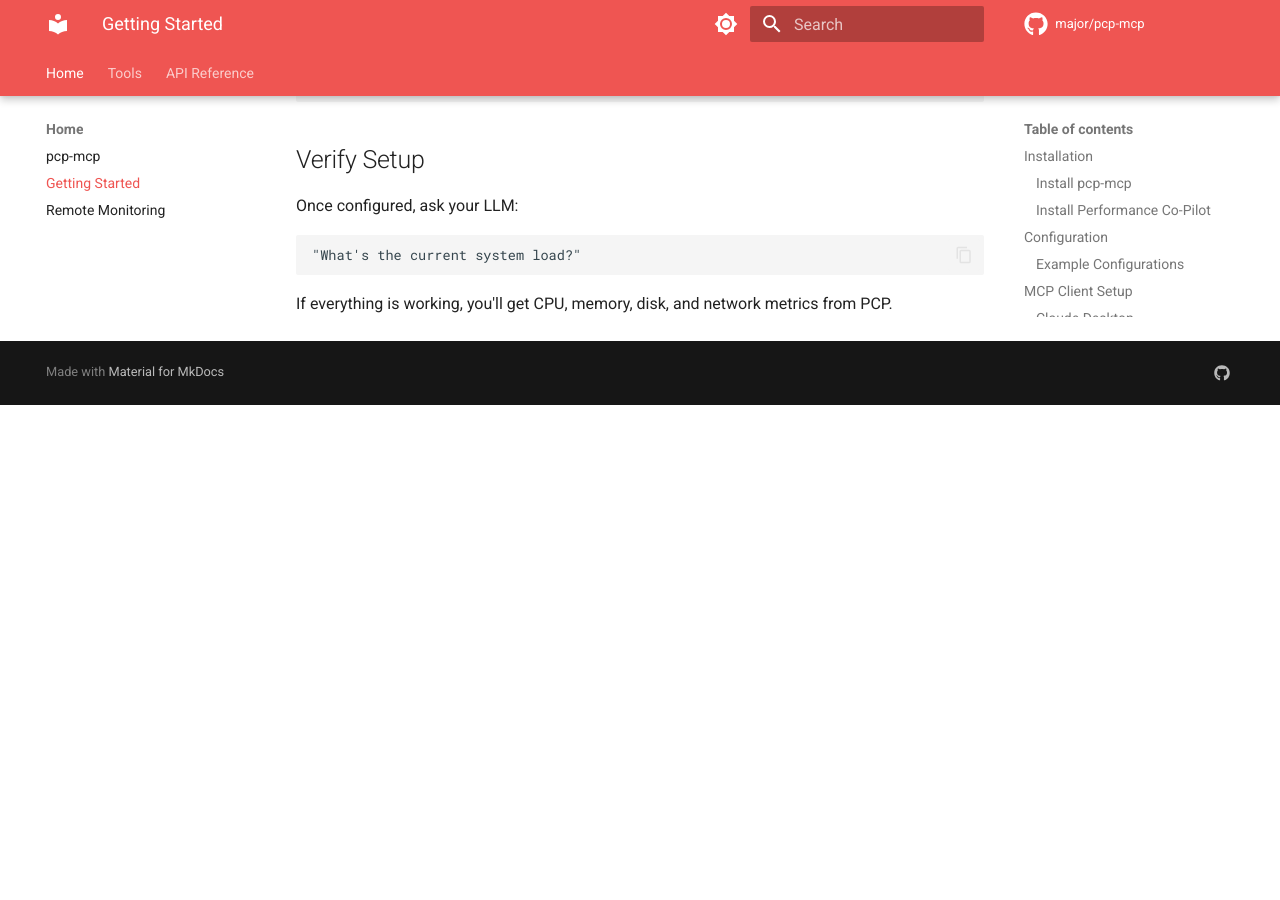
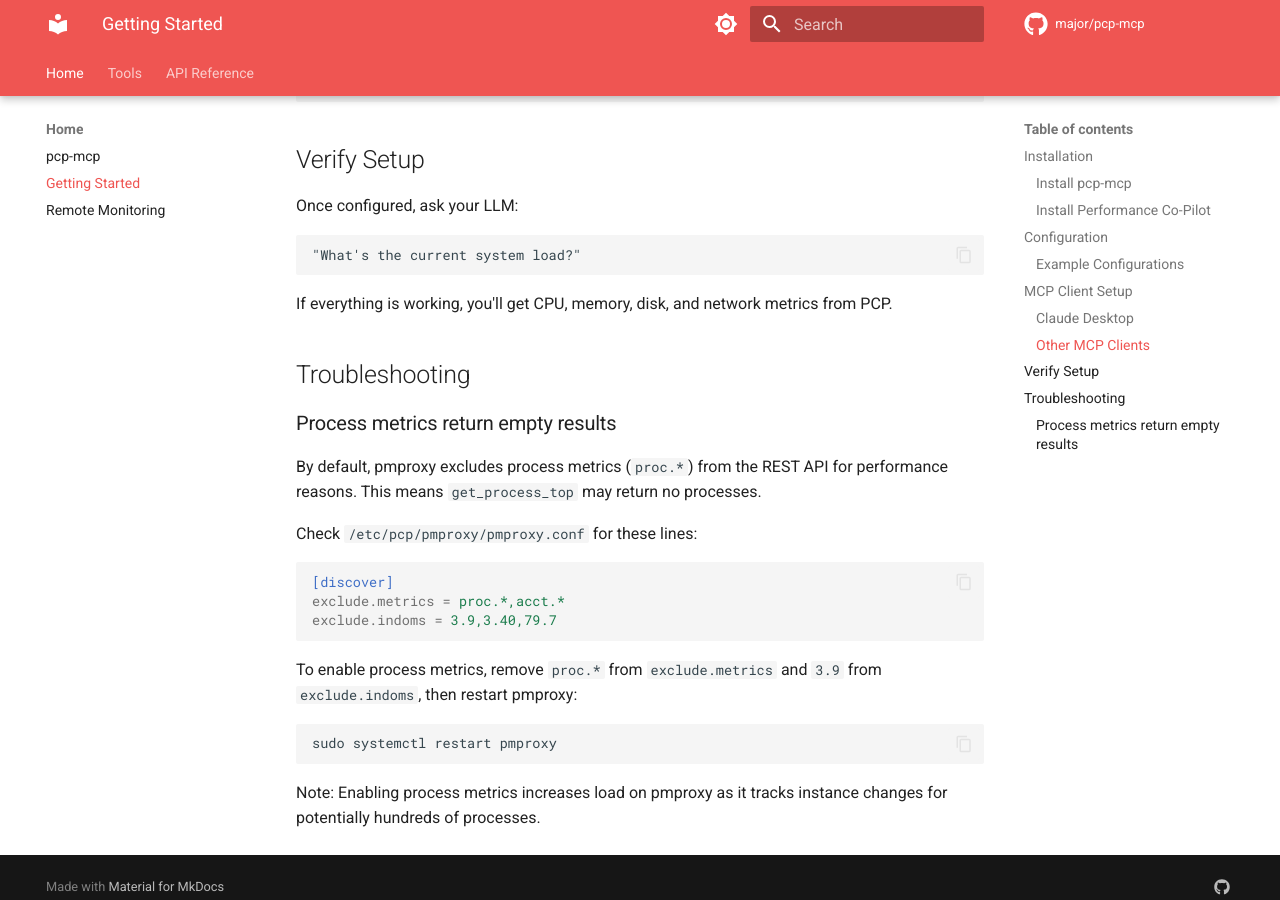
Before and after one commit to major/pcp-mcp, an MkDocs documentation site: the page built from docs/getting-started.md, in a window 1280 px wide and 900 px high, scrolled down 2734 px. Built offline with MkDocs 1.6.1 and Material for MkDocs 9.7.7, drawn with Linux system fonts in a browser that asks for light colours; comment, search, counter and statistics services are not loaded; before the commit the page ends 3139 px from its top, so only the background shows below that.

Commit message:
docs: add troubleshooting section for empty process metrics
pmproxy excludes proc.* metrics by default for performance. Document
how to modify /etc/pcp/pmproxy/pmproxy.conf to enable process metrics
for get_process_top to work.

Signed-off-by: Major Hayden <major@mhtx.net>

````diff
--- a/docs/getting-started.md
+++ b/docs/getting-started.md
@@ -137,3 +137,25 @@
 ```
 
 If everything is working, you'll get CPU, memory, disk, and network metrics from PCP.
+
+## Troubleshooting
+
+### Process metrics return empty results
+
+By default, pmproxy excludes process metrics (`proc.*`) from the REST API for performance reasons. This means `get_process_top` may return no processes.
+
+Check `/etc/pcp/pmproxy/pmproxy.conf` for these lines:
+
+```ini
+[discover]
+exclude.metrics = proc.*,acct.*
+exclude.indoms = 3.9,3.40,79.7
+```
+
+To enable process metrics, remove `proc.*` from `exclude.metrics` and `3.9` from `exclude.indoms`, then restart pmproxy:
+
+```bash
+sudo systemctl restart pmproxy
+```
+
+Note: Enabling process metrics increases load on pmproxy as it tracks instance changes for potentially hundreds of processes.
````
